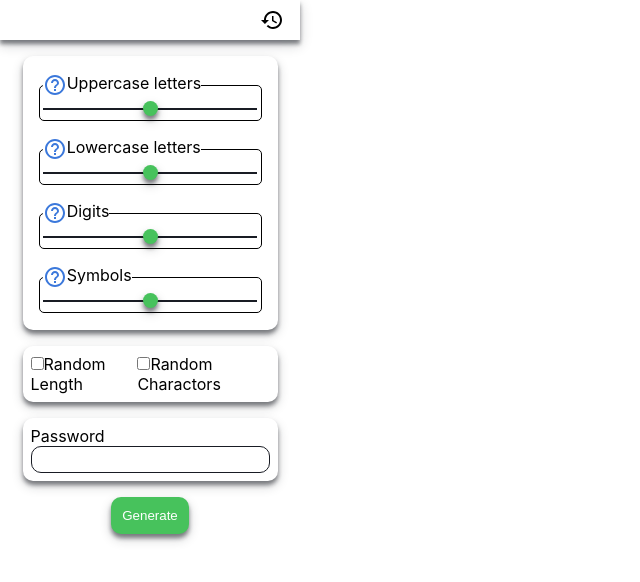
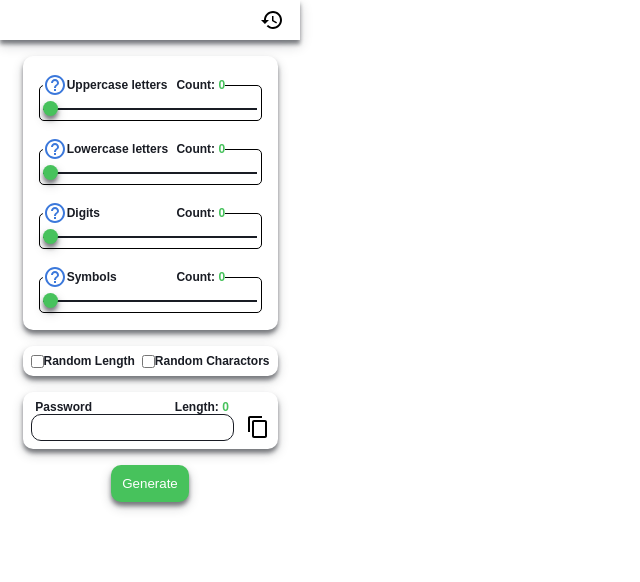
Before and after one commit to Vali-Ruziboev/Strong-Password-Generator, a React (Create React App) app: page / in a window 1280 px wide. Shown: the top 582 px of the page, without its empty margins (0-640 px from the left). Built offline with nearby package versions, Linux system fonts and the light colour scheme.

Commit message:
count function

```diff
--- a/src/App.css
+++ b/src/App.css
@@ -5,9 +5,9 @@
 }
 body{
   min-width: 300px !important;
-  min-height: 550px !important;
+  min-height: 520px !important;
   max-width: 300px !important;
-  max-height: 550px !important;
+  max-height: 520px !important;
 }
 nav{
   position: fixed;
@@ -79,12 +79,19 @@ input[type='range']:active {
 
 legend{
   display: flex;
+  align-items: center;
+  width: 85%;
 }
 legend svg{
   fill:var(--icons);
   cursor: pointer;
 }
-
+legend div{
+  margin-left: auto;
+}
+.length{
+  color: var(--primary);
+}
 .checkboxes{
   display: flex;
   padding: 0.5rem;
@@ -94,18 +101,34 @@ legend svg{
   box-shadow: var(--shadow);
   border-radius: 10px;
 }
+.checkboxes label{
+  display: flex;
+  align-items: center;
+}
 .result{
   margin: 1rem 0;
   padding: 0.5rem;
   box-shadow: var(--shadow);
   border-radius: 10px;
 }
+.password{
+  display: flex;
+  align-items: center;
+  justify-content: space-between;
+}
 .result input{
-  display: block;
-  width: 100%;
+  display: inline;
+  width: 85%;
   padding:0.3rem;
   border: 1px solid var(--dark-text);
   border-radius: 10px;
+}
+.result label{
+  display: flex;
+  width: 85%;
+  align-items: center;
+  justify-content: space-between;
+  padding: 0 0.3rem;
 }
 form button{
   display: block;
@@ -118,3 +141,6 @@ form button{
   color: white;
   cursor: pointer;
 }
+svg{
+  cursor: pointer;
+}
--- a/src/components/Main.js
+++ b/src/components/Main.js
@@ -1,4 +1,15 @@
+import { useState } from "react";
+
 const Main = () => {
+    const [uppercase, setUppercase] = useState(0)
+    const [lowercase, setLowercase] = useState(0)
+    const [digits, setDigits] = useState(0)
+    const [symbols, setSymbols] = useState(0)
+    const [passLength, setPassLength] = useState(0)
+    const handleCount = (e, Function)=>{
+        Function(Number(e.target.value))
+        setPassLength(uppercase+lowercase+digits+symbols)
+    }
     return (
         <div className="main">
             <nav>
@@ -8,30 +19,34 @@ const Main = () => {
                 <form>
                     <div className="inputs">
                         <fieldset>
-                            <legend><svg xmlns="http://www.w3.org/2000/svg" height="24px" viewBox="0 0 24 24" width="24px" fill="#000000"><path d="M0 0h24v24H0V0z" fill="none"/><path d="M11 18h2v-2h-2v2zm1-16C6.48 2 2 6.48 2 12s4.48 10 10 10 10-4.48 10-10S17.52 2 12 2zm0 18c-4.41 0-8-3.59-8-8s3.59-8 8-8 8 3.59 8 8-3.59 8-8 8zm0-14c-2.21 0-4 1.79-4 4h2c0-1.1.9-2 2-2s2 .9 2 2c0 2-3 1.75-3 5h2c0-2.25 3-2.5 3-5 0-2.21-1.79-4-4-4z"/></svg> Uppercase letters</legend>
-                            <input type="range" max='100'/>
+                            <legend>
+                                <svg xmlns="http://www.w3.org/2000/svg" height="24px" viewBox="0 0 24 24" width="24px" fill="#000000"><path d="M0 0h24v24H0V0z" fill="none"/><path d="M11 18h2v-2h-2v2zm1-16C6.48 2 2 6.48 2 12s4.48 10 10 10 10-4.48 10-10S17.52 2 12 2zm0 18c-4.41 0-8-3.59-8-8s3.59-8 8-8 8 3.59 8 8-3.59 8-8 8zm0-14c-2.21 0-4 1.79-4 4h2c0-1.1.9-2 2-2s2 .9 2 2c0 2-3 1.75-3 5h2c0-2.25 3-2.5 3-5 0-2.21-1.79-4-4-4z"/></svg> Uppercase letters <div>Count: <span className="length">{uppercase}</span></div>
+                            </legend>
+                            <input onChange={(e)=>handleCount(e, setUppercase)} value={uppercase} type="range" max='100'/>
                         </fieldset>
                         <fieldset>
-                            <legend><svg xmlns="http://www.w3.org/2000/svg" height="24px" viewBox="0 0 24 24" width="24px" fill="#000000"><path d="M0 0h24v24H0V0z" fill="none"/><path d="M11 18h2v-2h-2v2zm1-16C6.48 2 2 6.48 2 12s4.48 10 10 10 10-4.48 10-10S17.52 2 12 2zm0 18c-4.41 0-8-3.59-8-8s3.59-8 8-8 8 3.59 8 8-3.59 8-8 8zm0-14c-2.21 0-4 1.79-4 4h2c0-1.1.9-2 2-2s2 .9 2 2c0 2-3 1.75-3 5h2c0-2.25 3-2.5 3-5 0-2.21-1.79-4-4-4z"/></svg> Lowercase letters</legend>
-                            <input type="range" max='100'/>
+                            <legend><svg xmlns="http://www.w3.org/2000/svg" height="24px" viewBox="0 0 24 24" width="24px" fill="#000000"><path d="M0 0h24v24H0V0z" fill="none"/><path d="M11 18h2v-2h-2v2zm1-16C6.48 2 2 6.48 2 12s4.48 10 10 10 10-4.48 10-10S17.52 2 12 2zm0 18c-4.41 0-8-3.59-8-8s3.59-8 8-8 8 3.59 8 8-3.59 8-8 8zm0-14c-2.21 0-4 1.79-4 4h2c0-1.1.9-2 2-2s2 .9 2 2c0 2-3 1.75-3 5h2c0-2.25 3-2.5 3-5 0-2.21-1.79-4-4-4z"/></svg> Lowercase letters <div>Count: <span className="length">{lowercase}</span></div></legend>
+                            <input onChange={(e)=>handleCount(e, setLowercase)} value={lowercase} type="range" max='100'/>
                         </fieldset>
                         <fieldset>
-                            <legend><svg xmlns="http://www.w3.org/2000/svg" height="24px" viewBox="0 0 24 24" width="24px" fill="#000000"><path d="M0 0h24v24H0V0z" fill="none"/><path d="M11 18h2v-2h-2v2zm1-16C6.48 2 2 6.48 2 12s4.48 10 10 10 10-4.48 10-10S17.52 2 12 2zm0 18c-4.41 0-8-3.59-8-8s3.59-8 8-8 8 3.59 8 8-3.59 8-8 8zm0-14c-2.21 0-4 1.79-4 4h2c0-1.1.9-2 2-2s2 .9 2 2c0 2-3 1.75-3 5h2c0-2.25 3-2.5 3-5 0-2.21-1.79-4-4-4z"/></svg> Digits</legend>
-                            <input type="range" max='100'/>
+                            <legend><svg xmlns="http://www.w3.org/2000/svg" height="24px" viewBox="0 0 24 24" width="24px" fill="#000000"><path d="M0 0h24v24H0V0z" fill="none"/><path d="M11 18h2v-2h-2v2zm1-16C6.48 2 2 6.48 2 12s4.48 10 10 10 10-4.48 10-10S17.52 2 12 2zm0 18c-4.41 0-8-3.59-8-8s3.59-8 8-8 8 3.59 8 8-3.59 8-8 8zm0-14c-2.21 0-4 1.79-4 4h2c0-1.1.9-2 2-2s2 .9 2 2c0 2-3 1.75-3 5h2c0-2.25 3-2.5 3-5 0-2.21-1.79-4-4-4z"/></svg> Digits <div>Count: <span className="length">{digits}</span></div></legend>
+                            <input onChange={(e)=>handleCount(e, setDigits)} value={digits} type="range" max='100'/>
                         </fieldset>
                         <fieldset>
-                            <legend><svg xmlns="http://www.w3.org/2000/svg" height="24px" viewBox="0 0 24 24" width="24px" fill="#000000"><path d="M0 0h24v24H0V0z" fill="none"/><path d="M11 18h2v-2h-2v2zm1-16C6.48 2 2 6.48 2 12s4.48 10 10 10 10-4.48 10-10S17.52 2 12 2zm0 18c-4.41 0-8-3.59-8-8s3.59-8 8-8 8 3.59 8 8-3.59 8-8 8zm0-14c-2.21 0-4 1.79-4 4h2c0-1.1.9-2 2-2s2 .9 2 2c0 2-3 1.75-3 5h2c0-2.25 3-2.5 3-5 0-2.21-1.79-4-4-4z"/></svg> Symbols</legend>
-                            <input type="range" max='100'/>
+                            <legend><svg xmlns="http://www.w3.org/2000/svg" height="24px" viewBox="0 0 24 24" width="24px" fill="#000000"><path d="M0 0h24v24H0V0z" fill="none"/><path d="M11 18h2v-2h-2v2zm1-16C6.48 2 2 6.48 2 12s4.48 10 10 10 10-4.48 10-10S17.52 2 12 2zm0 18c-4.41 0-8-3.59-8-8s3.59-8 8-8 8 3.59 8 8-3.59 8-8 8zm0-14c-2.21 0-4 1.79-4 4h2c0-1.1.9-2 2-2s2 .9 2 2c0 2-3 1.75-3 5h2c0-2.25 3-2.5 3-5 0-2.21-1.79-4-4-4z"/></svg> Symbols  <div>Count: <span className="length">{symbols}</span></div></legend>
+                            <input name="symbols" onChange={(e)=>handleCount(e, setSymbols)} value={symbols} type="range" max='100'/>
                         </fieldset>
                     </div>
                     <div className="checkboxes">
-                        <label><input type="checkbox" name="length"/>
-                        Random Length</label>
-                        <label><input type="checkbox" />Random Charactors</label>
+                        <label><input type="checkbox" name="length"/>  Random Length</label>
+                        <label><input type="checkbox" />  Random Charactors</label>
                     </div>
                     <div className="result">
-                        <label htmlFor="result">Password</label>
-                        <input type="input" max='100'/>
+                        <label htmlFor="result">Password <div>Length: <span className="length">{passLength}</span></div></label>
+                        <div className="password">
+                            <input type="input" max='100'/>
+                            <svg xmlns="http://www.w3.org/2000/svg" height="24px" viewBox="0 0 24 24" width="24px" fill="#000000"><path d="M0 0h24v24H0V0z" fill="none"/><path d="M16 1H4c-1.1 0-2 .9-2 2v14h2V3h12V1zm3 4H8c-1.1 0-2 .9-2 2v14c0 1.1.9 2 2 2h11c1.1 0 2-.9 2-2V7c0-1.1-.9-2-2-2zm0 16H8V7h11v14z"/></svg>
+                        </div>
                     </div>
                     <button>Generate</button>
                 </form>
--- a/src/index.css
+++ b/src/index.css
@@ -6,17 +6,12 @@
             0 4px 4px 0px rgba(25, 28, 36, 0.5);
   --icons:rgb(59, 120, 219);
 }
+@import url('https://fonts.googleapis.com/css2?family=Noto+Sans:wght@400;700&family=Nunito+Sans:ital,wght@0,200;1,200&display=swap');
 
 body {
   margin: 0;
-  font-family: -apple-system, BlinkMacSystemFont, 'Segoe UI', 'Roboto', 'Oxygen',
-    'Ubuntu', 'Cantarell', 'Fira Sans', 'Droid Sans', 'Helvetica Neue',
-    sans-serif;
-  -webkit-font-smoothing: antialiased;
-  -moz-osx-font-smoothing: grayscale;
+  font-family: 'Nunito Sans', sans-serif;
+  font-size: 12px;
+  font-weight: 700;
+  color: var(--dark-text);
 }
-
-code {
-  font-family: source-code-pro, Menlo, Monaco, Consolas, 'Courier New',
-    monospace;
-}
```
